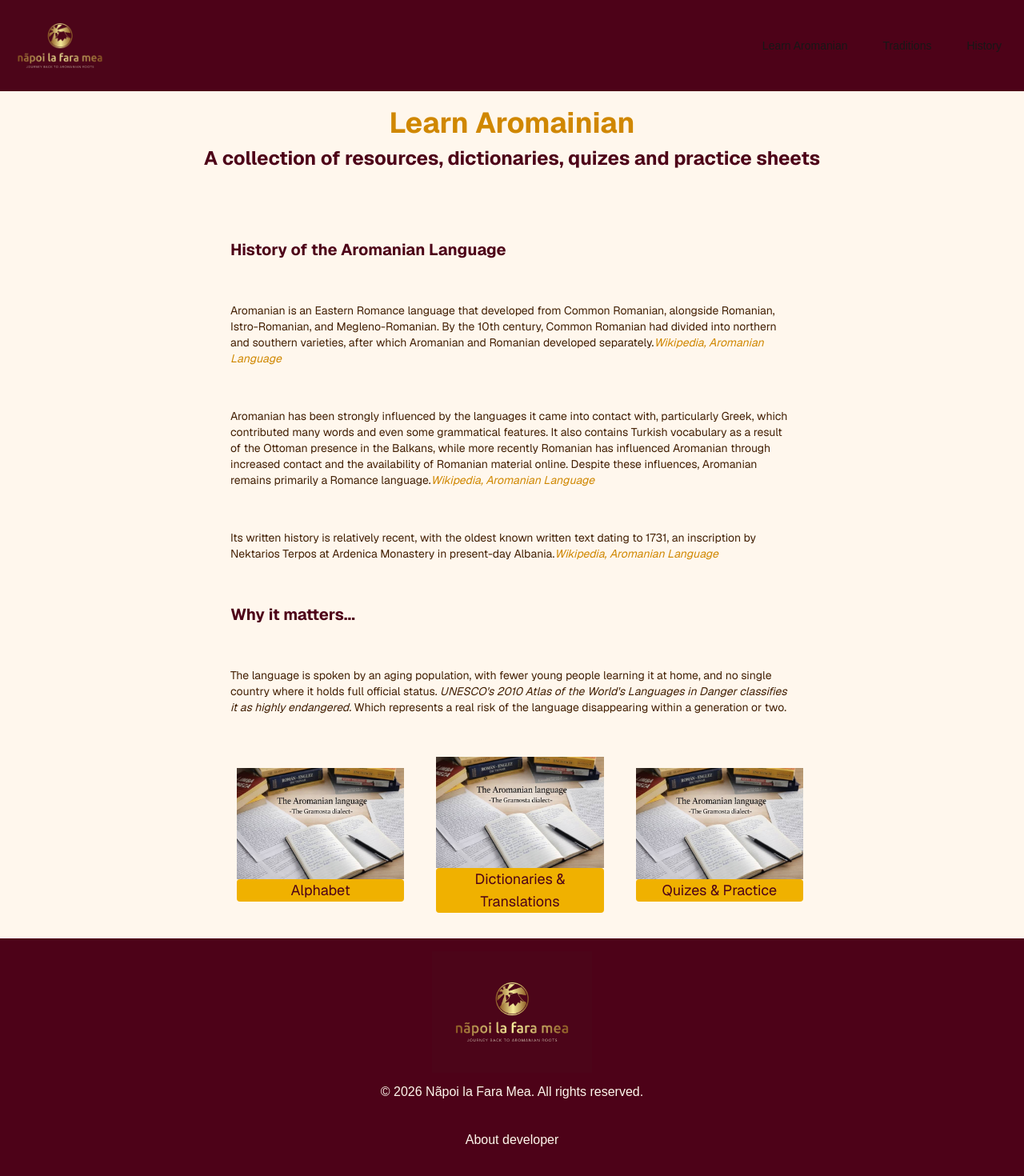
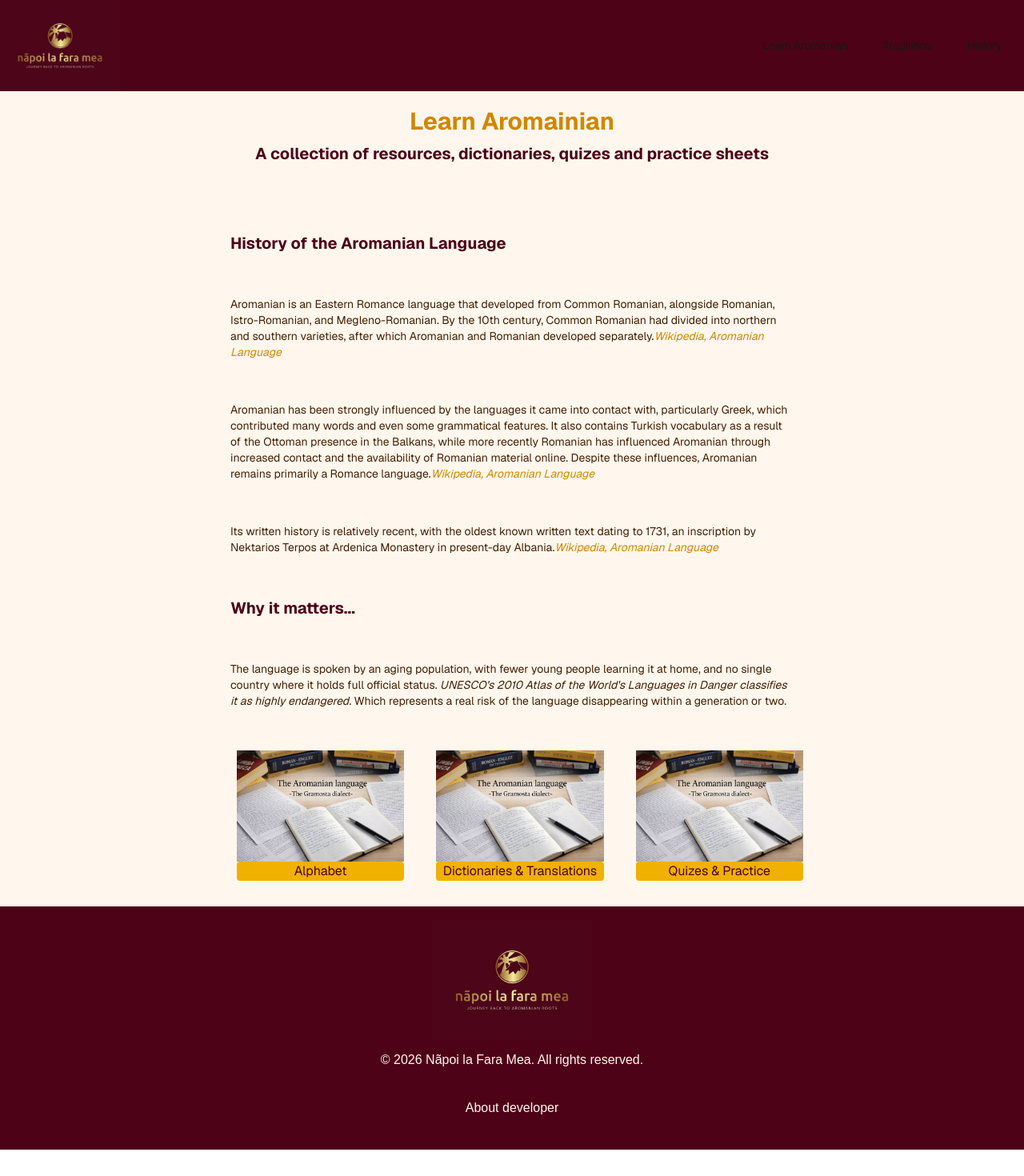
Before and after one commit to mariacristina13/napoi_la_fara_mea, a Next.js app: page /learn in a window 1280 px wide. Shown: the top 1470 px of the page at 80% size. After the commit the page ends 1437 px from the top, so only its background shows below. Built offline with nearby package versions, Linux system fonts and the light colour scheme.

Commit message:
Update styling.

```diff
--- a/app/learn/page.js
+++ b/app/learn/page.js
@@ -8,8 +8,8 @@ export default function Learn() {
         <div className="flex flex-col flex-1 items-center justify-center min-h-screen bg-orange-50 font-sans">
             <header>
                 <div className="flex flex-col items-center justify-start pt-5 gap-2 text-center">
-                    <h1 className="text-base font-bold text-yellow-600 md:text-4xl sm:text-2xl">Learn Aromainian</h1>
-                    <h2 className="text-sm font-bold text-rose-950 pb-10 md:text-2xl sm:text-base">A collection of resources, dictionaries, quizes and practice sheets</h2>
+                    <h1 className="text-base font-bold text-yellow-600 md:text-3xl sm:text-2xl">Learn Aromainian</h1>
+                    <h2 className="text-sm font-bold text-rose-950 pb-10 md:text-xl sm:text-base">A collection of resources, dictionaries, quizes and practice sheets</h2>
                 </div>
             </header>
 
@@ -57,7 +57,7 @@ export default function Learn() {
                             sizes="(max-width: 640px) 100vw, (max-width: 768px) 70vw, 33vw"
                         />
                         <Link href="/alphabet" className="text-rose-950">
-                            <p className="bg-yellow-500 text-center text-xs rounded-sm md:text-lg sm:text-base">Alphabet</p>
+                            <p className="bg-yellow-500 text-center text-xs rounded-sm md:text-base sm:text-sm">Alphabet</p>
                         </Link>
                     </div>
 
@@ -71,7 +71,7 @@ export default function Learn() {
                             sizes="(max-width: 640px) 100vw, (max-width: 768px) 70vw, 33vw"
                         />
                         <Link href="/dictionaries" className="text-rose-950">
-                            <p className="bg-yellow-500 text-center text-xs rounded-sm md:text-lg sm:text-base">Dictionaries & Translations</p>
+                            <p className="bg-yellow-500 text-center text-xs rounded-sm md:text-base sm:text-sm">Dictionaries & Translations</p>
                         </Link>
                     </div>
 
@@ -85,7 +85,7 @@ export default function Learn() {
                             sizes="(max-width: 640px) 100vw, (max-width: 768px) 70vw, 33vw"
                         />
                         <Link href="/quizzes" className="text-rose-950">
-                            <p className="bg-yellow-500 text-center text-xs rounded-sm md:text-lg sm:text-base">Quizes & Practice</p>
+                            <p className="bg-yellow-500 text-center text-xs rounded-sm md:text-base sm:text-sm">Quizes & Practice</p>
                         </Link>
                     </div>
 
--- a/app/page.js
+++ b/app/page.js
@@ -25,19 +25,20 @@ export default function Home() {
           <h2 className="text-sm font-bold text-orange-50 md:text-2xl sm:text-base">Journey Back To Aromanian Heritage</h2>
         </div>
 
-        <div className="absolute inset-0 z-20 flex flex-row justify-between items-end h-full p-8">
-          <h2 className="mt-2 text-xl md:text-base sm:text-xs">Come along on a journey that will take you through decades of <span className="font-bold text-yellow-600">history...</span></h2>
-          <Link href="https://www.youtube.com/watch?v=WL_WINNT6hE" className="text-xs text-lime-600 hover:text-lime-400 transition-colors duration-300 md:text-sm">
+        <div className="absolute inset-0 z-20 flex flex-row justify-between items-end gap-2 h-full p-8">
+          <h2 className="mt-2 text-xs md:text-base sm:text-sm">Come along on a journey that will take you through decades of <span className="font-bold text-yellow-600">history...</span></h2>
+          <Link href="https://www.youtube.com/watch?v=WL_WINNT6hE" className="text-[10px] text-lime-600 hover:text-lime-400 transition-colors duration-300 md:text-sm sm:text-xs">
             Video source
           </Link>
         </div>
       </header>
 
       <main className="w-full max-w-3xl py-32 bg-orange-50">
-        <h2 className="text-rose-950 text-center mb-10 text-3xl md:text-5xl">Discover</h2>
+        <div className="flex flex-col items-center justify-center">
+          <h2 className="text-rose-950 text-center mb-10 text-2xl md:text-4xl sm:text-3xl">Discover</h2>
           <div className="grid grid-cols-1 gap-5 items-center sm:grid-cols-2 md:grid-cols-3">
 
-          <div className="pl-10 max-w-[280px] mx-auto sm:max-w-[350px] md:pl-5">
+            <div className="max-w-[280px] mx-auto sm:max-w-[350px] md:pl-5">
               <Image
                 src="/learn.jpg"
                 alt="Learn aromanian"
@@ -47,11 +48,11 @@ export default function Home() {
                 sizes="(max-width: 640px) 100vw, (max-width: 768px) 70vw, 33vw"
               />
               <Link href="/learn" className="text-rose-950">
-              <p className="bg-yellow-500 text-center text-base rounded-sm md:text-xl sm:text-lg">Learn aromanian</p>
+                <p className="bg-yellow-500 text-center text-xs rounded-sm md:text-base sm:text-sm">Learn aromanian</p>
               </Link>
             </div>
 
-          <div className="pl-10 max-w-[280px] mx-auto sm:max-w-[350px] md:pl-5">
+            <div className="max-w-[280px] mx-auto sm:max-w-[350px] md:pl-5">
               <Image
                 src="/learn.jpg"
                 alt="Learn aromanian"
@@ -61,11 +62,11 @@ export default function Home() {
                 sizes="(max-width: 640px) 100vw, (max-width: 768px) 70vw, 33vw"
               />
               <Link href="/history" className="text-rose-950">
-              <p className="bg-yellow-500 text-center text-base rounded-sm md:text-xl sm:text-lg">History</p>
+                <p className="bg-yellow-500 text-center text-xs rounded-sm md:text-base sm:text-sm">History</p>
               </Link>
             </div>
 
-          <div className="pl-10 max-w-[280px] mx-auto sm:max-w-[350px] md:pl-5">
+            <div className="max-w-[280px] mx-auto sm:max-w-[350px] md:pl-5">
               <Image
                 src="/learn.jpg"
                 alt="Learn aromanian"
@@ -75,14 +76,15 @@ export default function Home() {
                 sizes="(max-width: 640px) 100vw, (max-width: 768px) 70vw, 33vw"
               />
               <Link href="/traditions" className="text-rose-950">
-              <p className="bg-yellow-500 text-center text-base rounded-sm md:text-xl sm:text-lg">Traditions</p>
+                <p className="bg-yellow-500 text-center text-xs rounded-sm md:text-base sm:text-sm">Traditions</p>
               </Link>
             </div>
 
           </div>
+        </div>
 
         <div className="flex flex-col items-center mt-20">
-          <h2 className="text-rose-950 text-center mb-10 text-3xl md:text-5xl">Gallery</h2>
+          <h2 className="text-rose-950 text-center mb-10 text-2xl md:text-4xl sm:text-3xl">Gallery</h2>
 
           <EmblaCarousel slides={SLIDES} options={OPTIONS}/>
         </div>
```
Lines whose indentation alone changed are shown as unchanged.
